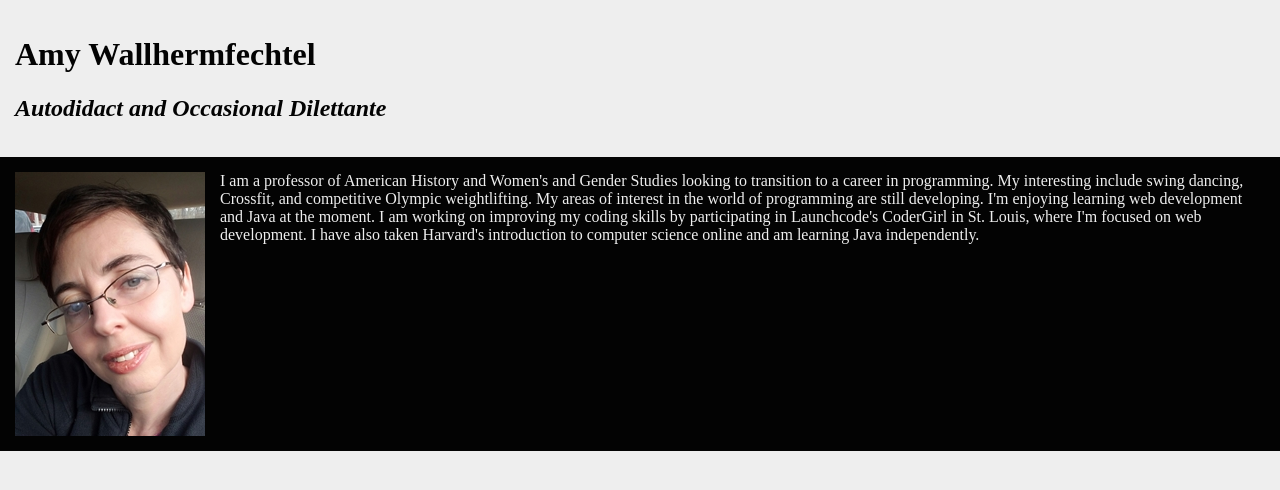
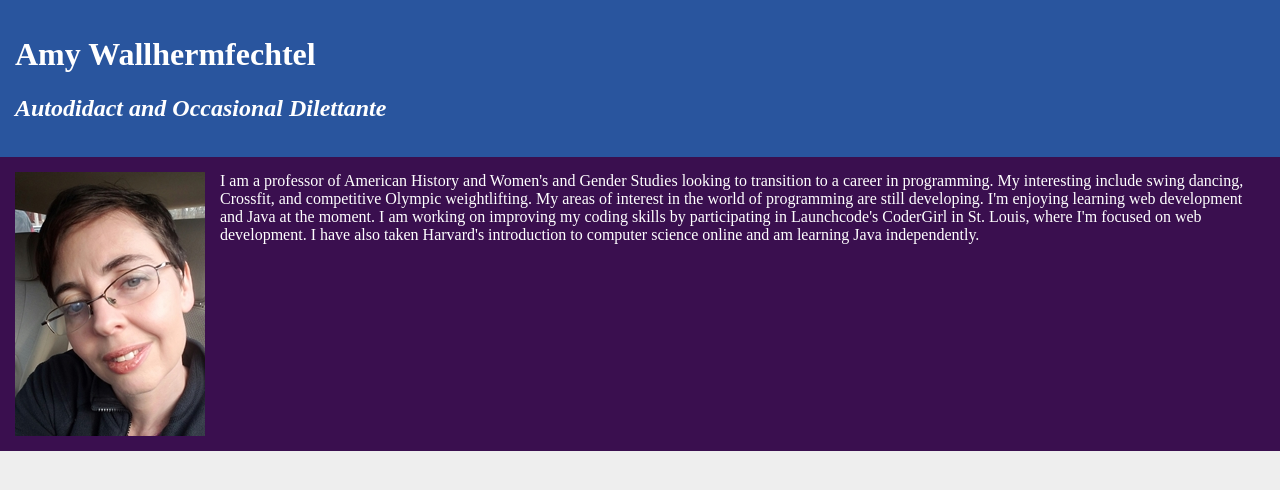
Before and after one commit to wallheac/wallheac.github.io, a plain HTML site: page index.html in a window 1280 px wide. Drawn offline with Linux system fonts and the light colour scheme.

Commit message:
working on targeting divs

```diff
--- a/index.html
+++ b/index.html
@@ -5,11 +5,11 @@
     <link rel="stylesheet" type="text/css" href="assets/stylesheets/theme.css">
     <meta content="width=device-width,maximum-scale=1.0,initial-scale=1.0,minimum-scale=1.0,user-scalable=yes" name="viewport">
 <style>
-header{
+.header{
   background-color: rgb(41, 85, 158);
   color: white;
 }
-content{
+.content{
   background-color: rgb(58, 15, 79);
   color: white;
 }
```
